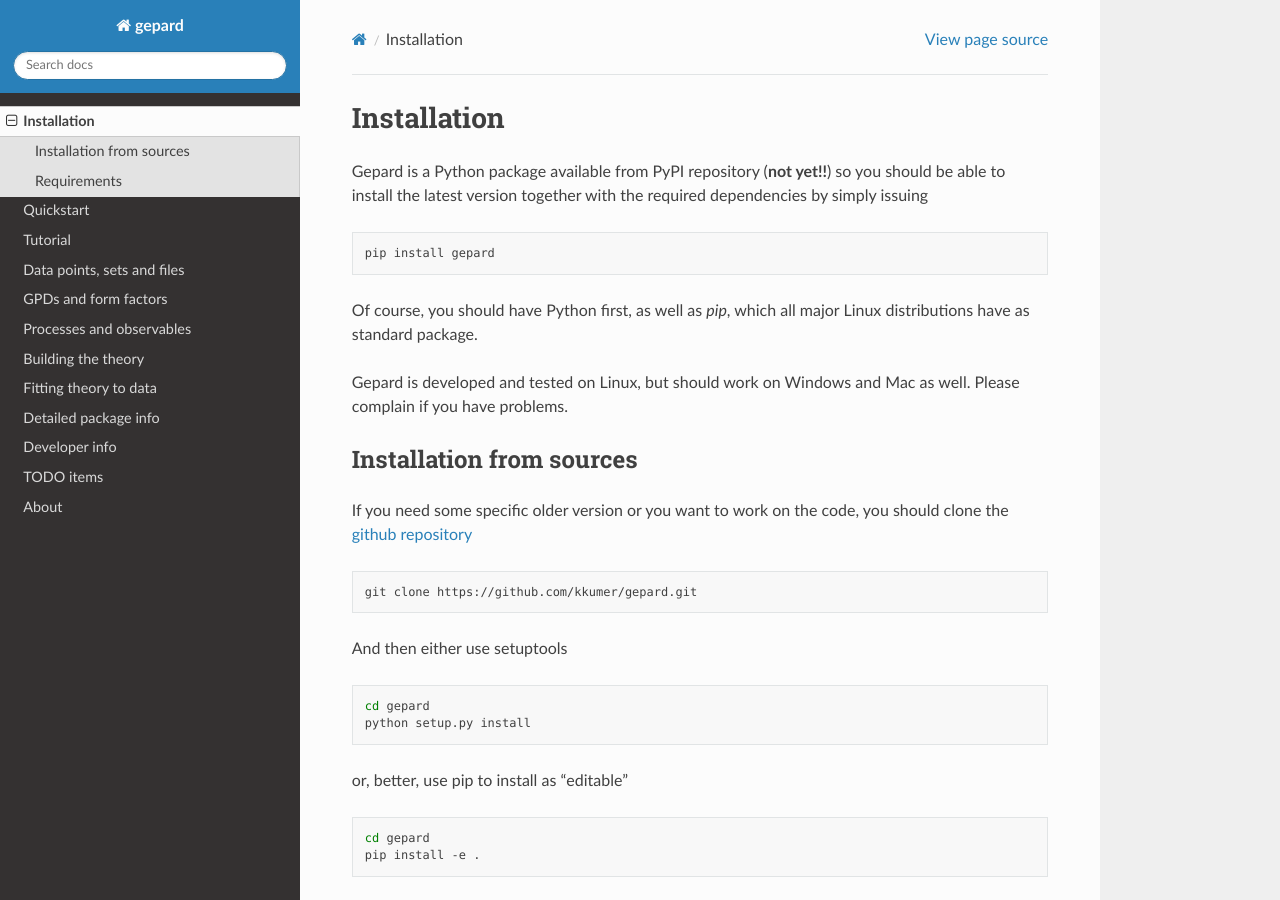
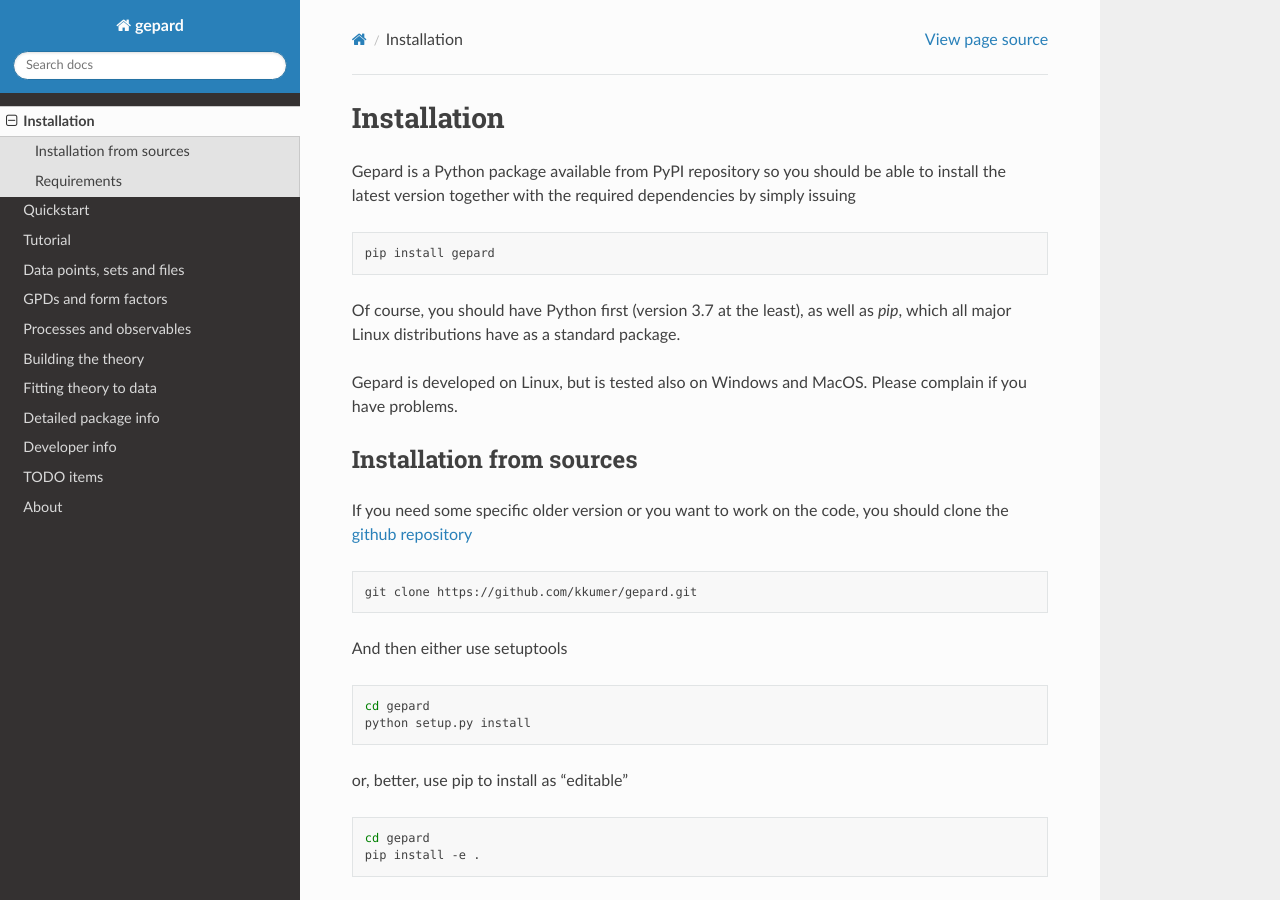
Before and after one commit to kkumer/gepard, a Sphinx documentation site: the page built from docs/source/install.rst, in a window 1280 px wide and 900 px high. Built offline with Sphinx 7.4.7 and the Read the Docs theme 2.0.0, drawn with Linux system fonts in a browser that asks for light colours.

Commit message:
docs: installation info updated

```diff
--- a/docs/source/install.rst
+++ b/docs/source/install.rst
@@ -3,18 +3,19 @@
 ############
 
 Gepard is a Python package available from PyPI
-repository (**not yet!!**) so you should be able to install the latest version
+repository so you should be able to install the latest version
 together with the required dependencies by simply issuing
 
 .. code-block:: bash
 
    pip install gepard
 
-Of course, you should have Python first, as well as `pip`, which
-all major Linux distributions have as standard package.
+Of course, you should have Python first (version 3.7 at the least),
+as well as `pip`, which
+all major Linux distributions have as a standard package.
 
-Gepard is developed and tested on Linux, but should work on
-Windows and Mac as well. Please complain if you have problems.
+Gepard is developed on Linux, but is tested also on
+Windows and MacOS. Please complain if you have problems.
 
 
 Installation from sources
```
